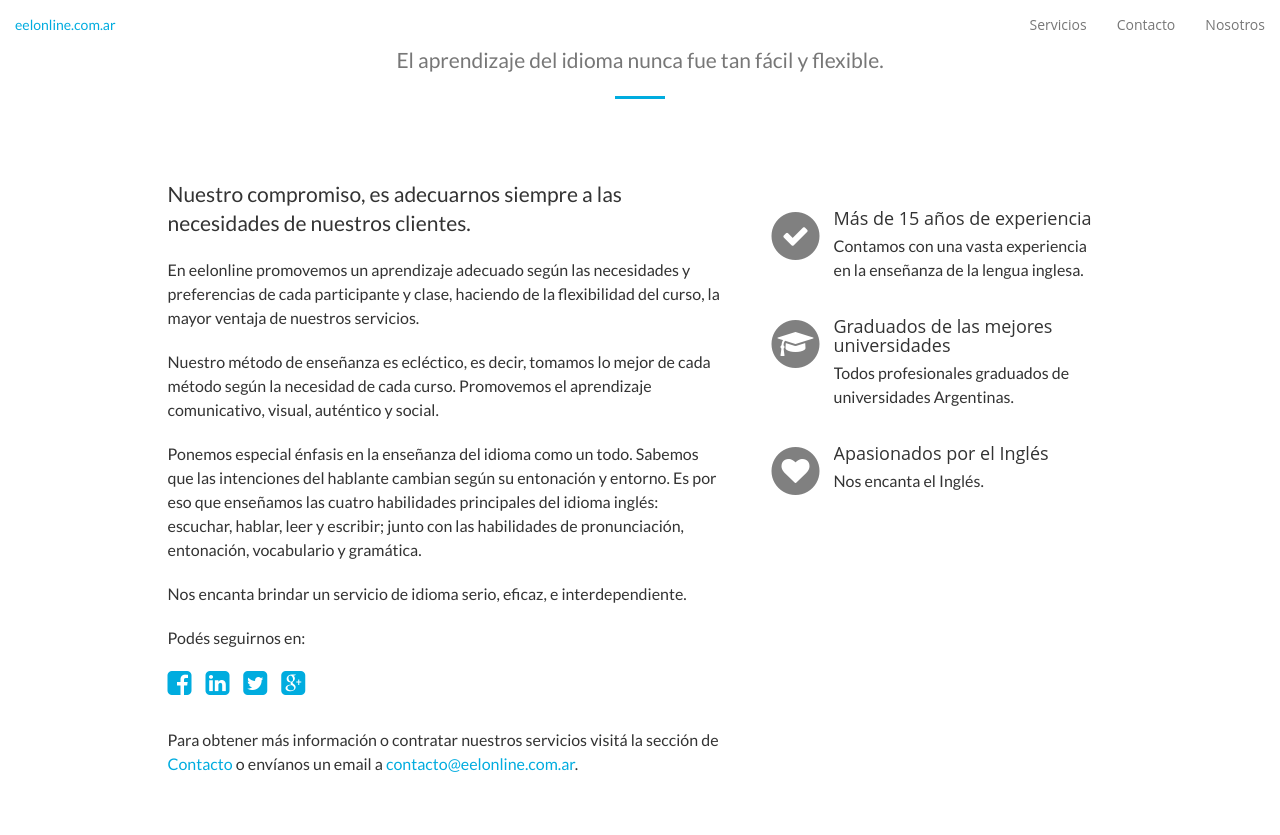
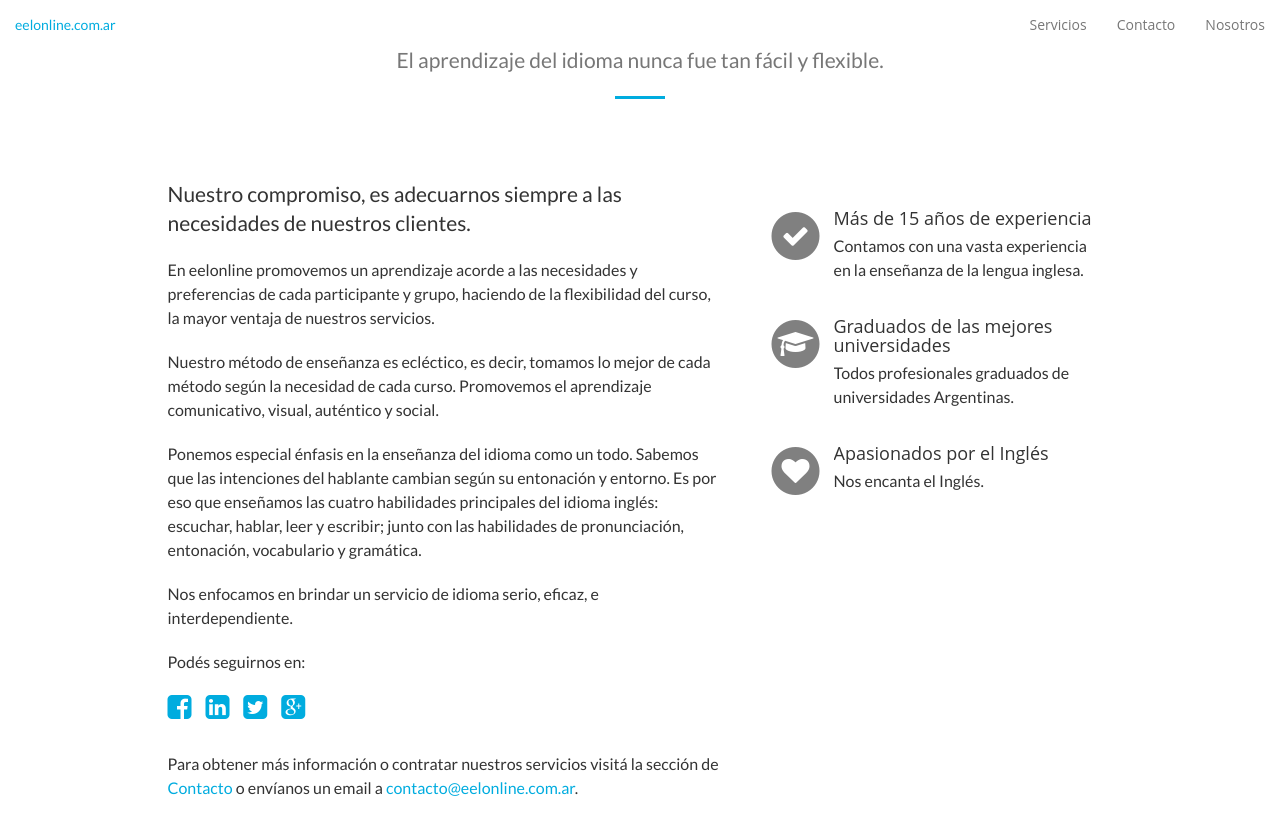
Before and after one commit to veronicahassen/eelonline-web, a Jekyll site: the page built from nosotros.html, in a window 1280 px wide and 900 px high, scrolled down 732 px. Shown: the top 835 px of the window. Built offline with Jekyll 4.4.1, drawn with Linux system fonts in a browser that asks for light colours; nearby versions of some CDN libraries.

Commit message:
Update nosotros.html

```diff
--- a/nosotros.html
+++ b/nosotros.html
@@ -24,8 +24,8 @@ permalink: /nosotros.html
             <p class="lead"> Nuestro compromiso, es adecuarnos siempre a las necesidades
                 de nuestros clientes.
             </p>
-            <p>En eelonline promovemos un aprendizaje adecuado según las necesidades y preferencias de cada participante
-                y clase, haciendo de la flexibilidad del curso, la mayor ventaja de nuestros servicios.</p>
+            <p>En eelonline promovemos un aprendizaje acorde a las necesidades y preferencias de cada participante
+                y grupo, haciendo de la flexibilidad del curso, la mayor ventaja de nuestros servicios.</p>
             <p>Nuestro método de enseñanza es ecléctico, es decir, tomamos lo mejor de cada método según la necesidad
                 de cada curso. Promovemos el aprendizaje comunicativo, visual, auténtico y social.
             </p>
@@ -34,7 +34,7 @@ permalink: /nosotros.html
                 del idioma inglés: escuchar, hablar, leer y escribir; junto con las habilidades de pronunciación, entonación,
                 vocabulario y gramática.
             </p>
-            <p>Nos encanta brindar un servicio de idioma serio, eficaz, e interdependiente.
+            <p>Nos enfocamos en brindar un servicio de idioma serio, eficaz, e interdependiente.
             </p>
             <p>Podés seguirnos en:</p>
             <ul class="list-unstyled list-inline list-social-icons">
```
